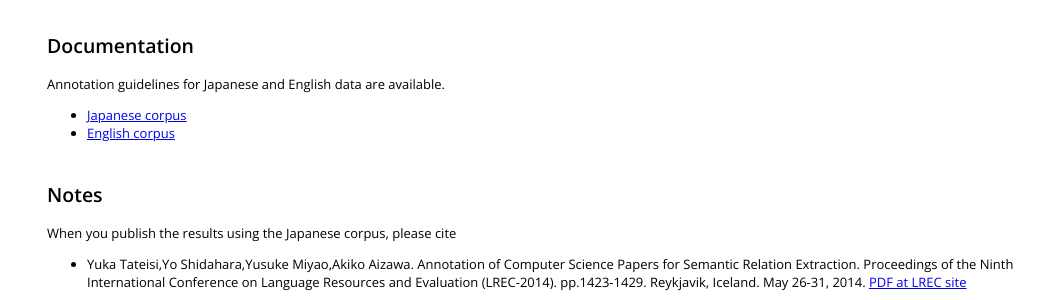
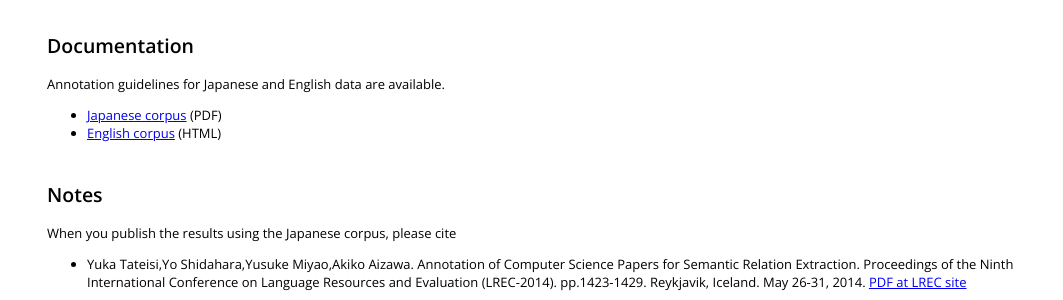
Before and after one commit to mynlp/ranis, a Jekyll site: the page built from docs/index.md, in a window 1280 px wide. Shown: the part 867-1167 px from the top of the page, without its empty margins (108-1171 px from the left). Built offline with Jekyll 4.4.1, drawn with Linux system fonts in a browser that asks for light colours.

Commit message:
fix links to documents

```diff
--- a/docs/index.md
+++ b/docs/index.md
@@ -49,8 +49,8 @@
 
 Annotation guidelines for Japanese and English data are available.
 
-* [Japanese corpus](http://mynlp.github.io/ranis/EN/)
-* [English corpus](http://mynlp.github.io/ranis/JA/manual.pdf)
+* [Japanese corpus](http://mynlp.github.io/ranis/JA/manual.pdf) (PDF)
+* [English corpus](http://mynlp.github.io/ranis/EN/) (HTML)
 
 ## Notes
 
```
